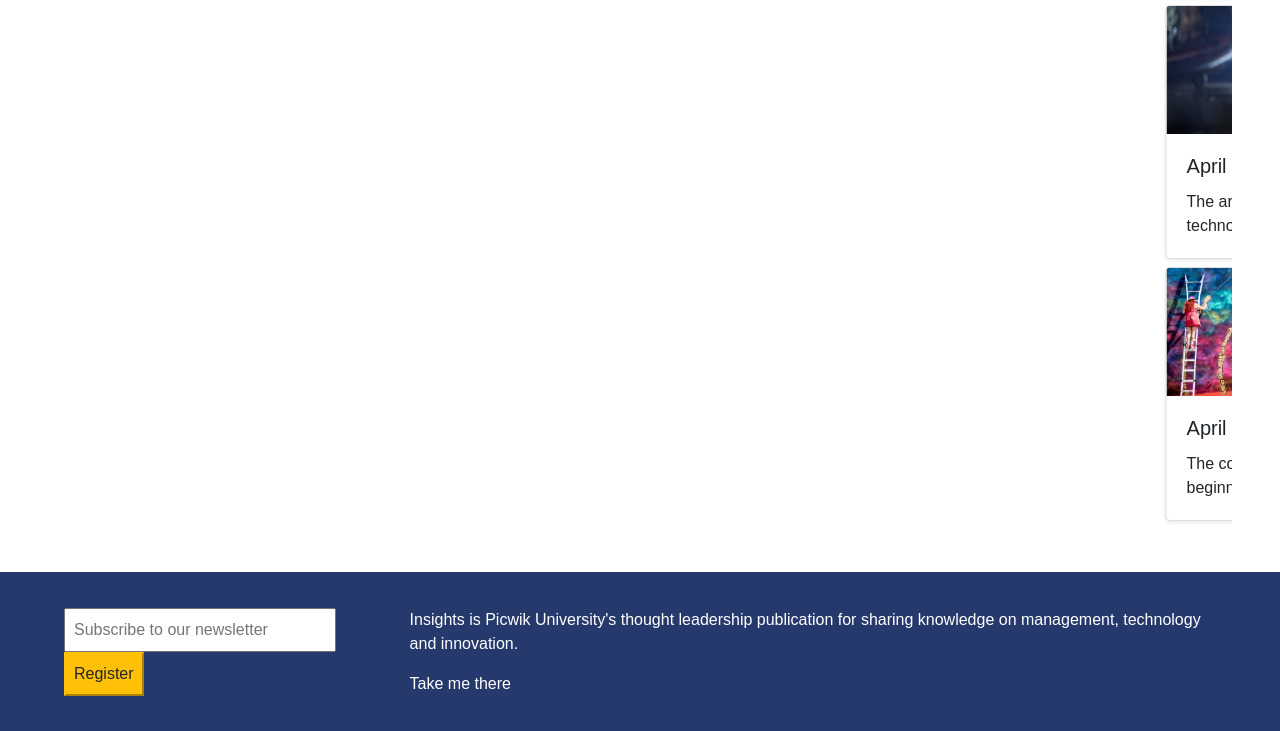
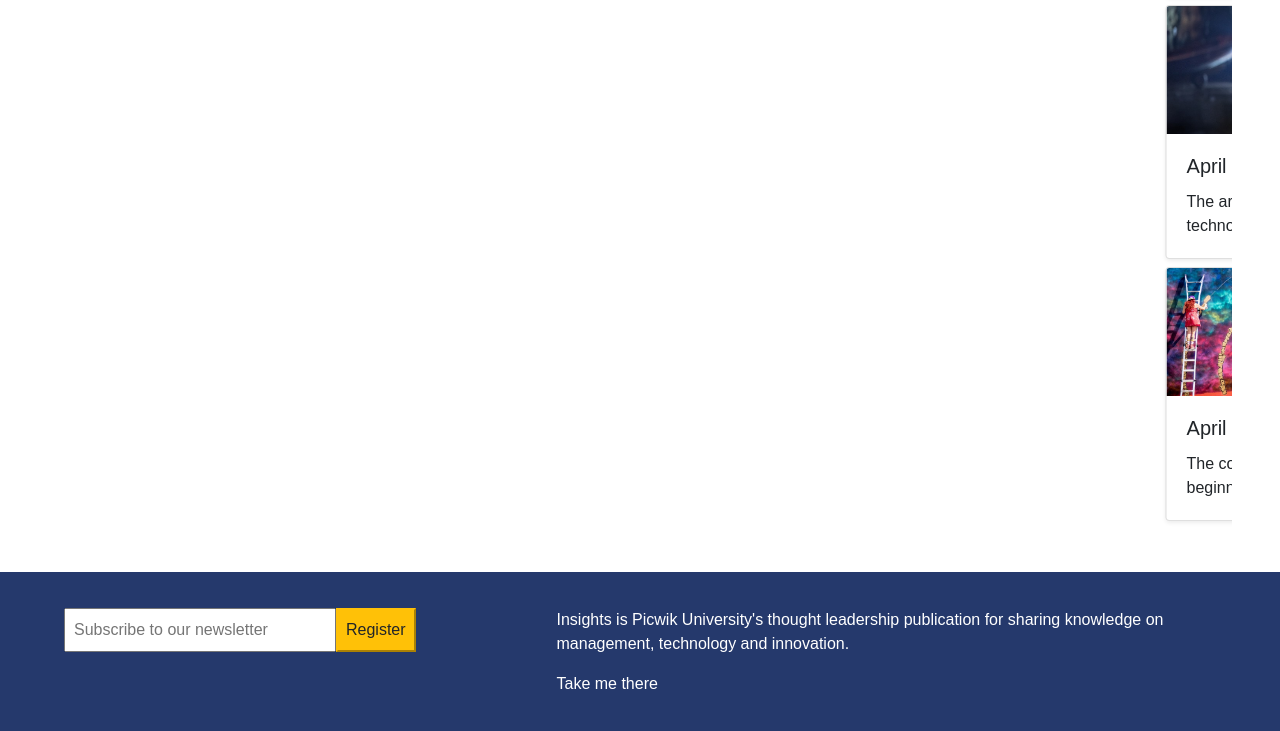
Before and after one commit to roozan/MoEST, a plain HTML site: page details.html in a window 1280 px wide. Shown: the part 2538-3269 px from the top of the page. Drawn offline with nearby package versions, Linux system fonts and the light colour scheme; a script that the page names is missing; a web font is replaced by a local one.

Commit message:
small fixes

```diff
--- a/details.html
+++ b/details.html
@@ -248,14 +248,14 @@
 
 		<!-- Footer Section -->
 		<div class="container-fluid px-5" style="background-color:#25396c ">
-			<div class="d-md-flex justify-content-between">
-				<div class="p-3">
+			<div class="row p-3">
+				<div class="col-5">
 					<form class="form-inline">
 					  	<input class="p-2" type="text" placeholder="Subscribe to our newsletter" style="width:17em">
 				   		<button type="button" class="btn-warning p-2">Register</button>
 				   	</form>
 				</div>
-				<div class="p-3">
+				<div class="col-7">
 					<p class="text-white">Insights is Picwik University's thought leadership publication for sharing knowledge on management, technology and innovation.</p>
 					<a href="" class="text-white">Take me there</a>
 				</div>
```
Also changed, not shown: index.html (+7 -6 lines).
